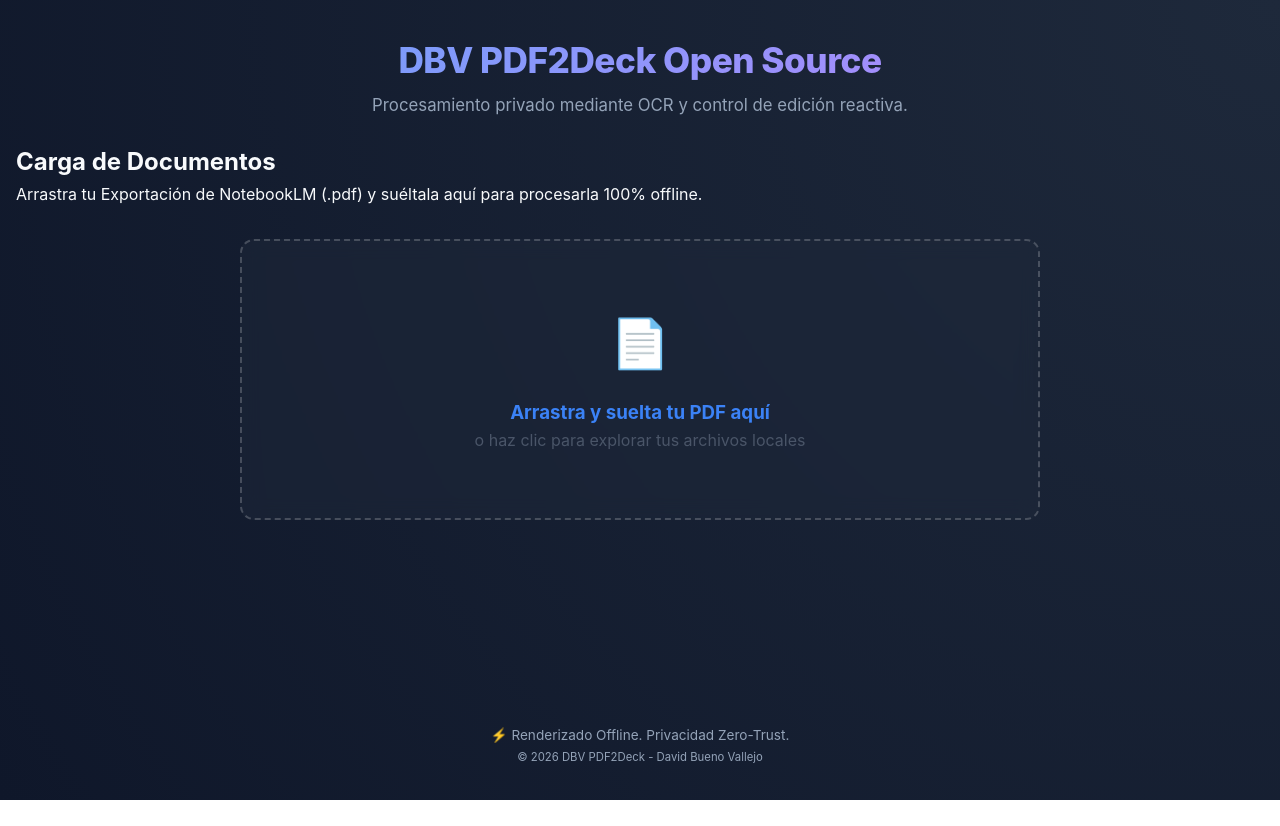
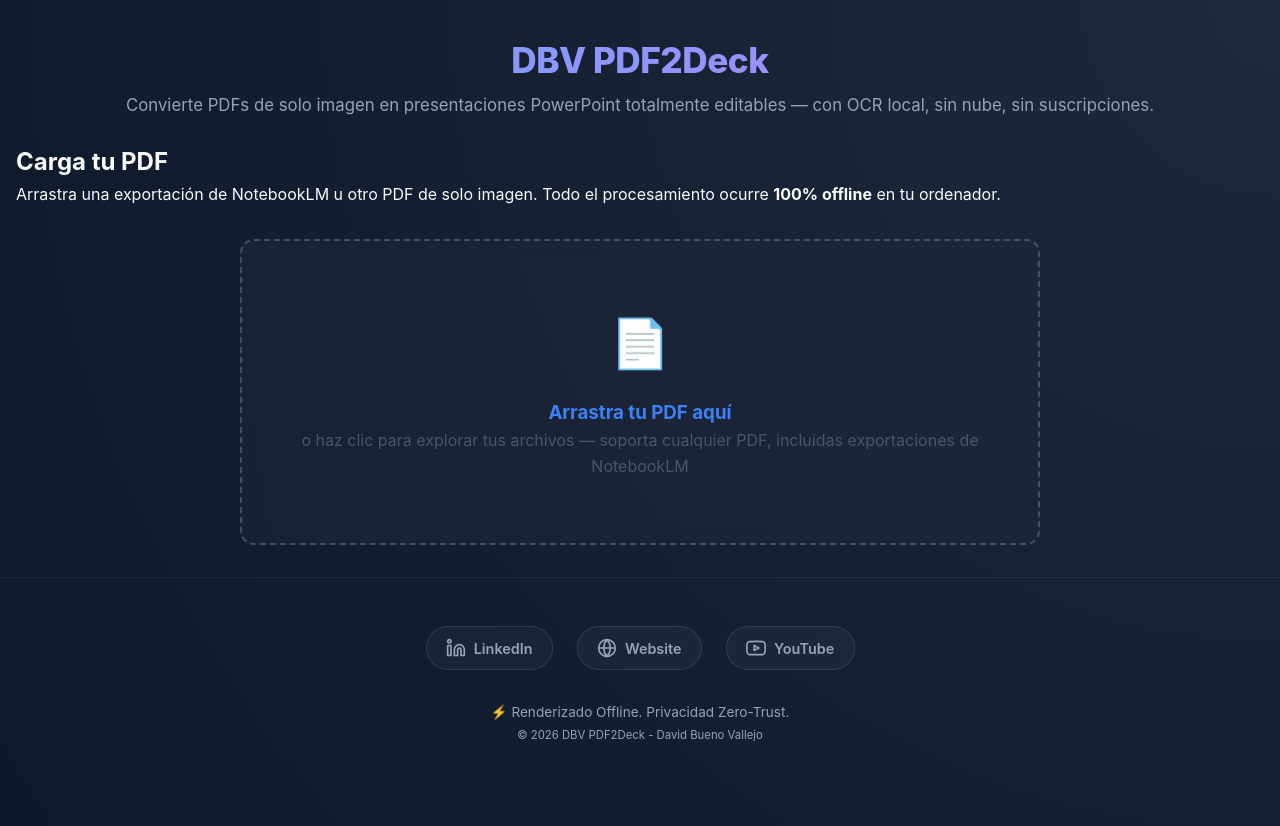
Before and after one commit to davidbuenov/dbv-pdf2deck, a plain HTML site: page frontend/index.html in a window 1280 px wide. Before the commit the page ends 800 px from the top, so only its background shows below. Drawn offline with Linux system fonts and the light colour scheme.

Commit message:
feat: initial release — DBV PDF2Deck v1.0

```diff
--- a/frontend/index.html
+++ b/frontend/index.html
@@ -8,8 +8,8 @@
 <head>
     <meta charset="UTF-8">
     <meta name="viewport" content="width=device-width, initial-scale=1.0">
-    <meta name="description" content="DBV PDF2Deck - Editor interactivo de PDFs con motor OCR integrado offline y exportaciones PPTX.">
-    <title>DBV PDF2Deck | Edición Visual y Segura</title>
+    <meta name="description" content="DBV PDF2Deck — Convierte PDFs de solo imagen en presentaciones PowerPoint editables usando OCR local y un editor visual. 100% offline.">
+    <title>DBV PDF2Deck | Convierte PDFs en PPTX editables</title>
 
     <!-- Política Estricta asumiendo seguridad: Scripts/Estilos internos o self, sin execs sucios -->
     <meta http-equiv="Content-Security-Policy" content="default-src 'self'; connect-src 'self' http://localhost:8000; style-src 'self' 'unsafe-inline'; script-src 'self'; img-src 'self' data: blob:;">
@@ -21,23 +21,23 @@
 </head>
 <body>
     <header role="banner">
-        <h1>DBV PDF2Deck Open Source</h1>
-        <p>Procesamiento privado mediante OCR y control de edición reactiva.</p>
+        <h1>DBV PDF2Deck</h1>
+        <p>Convierte PDFs de solo imagen en presentaciones PowerPoint totalmente editables &mdash; con OCR local, sin nube, sin suscripciones.</p>
     </header>
 
     <main role="main">
         <section aria-labelledby="upload-heading">
         <!-- Panel interactivo de Carga Modificado (Drag & Drop + Consola) -->
         <section id="upload-panel" aria-labelledby="upload-heading">
-            <h2 id="upload-heading">Carga de Documentos</h2>
-            <p>Arrastra tu Exportación de NotebookLM (.pdf) y suéltala aquí para procesarla 100% offline.</p>
+            <h2 id="upload-heading">Carga tu PDF</h2>
+            <p>Arrastra una exportación de NotebookLM u otro PDF de solo imagen. Todo el procesamiento ocurre <strong>100% offline</strong> en tu ordenador.</p>
 
             <div id="dropzone" class="dropzone-area" role="button" tabindex="0" aria-label="Área para soltar archivos PDF">
                 <input type="file" id="pdf-upload" accept="application/pdf" hidden>
                 <div class="dropzone-content">
                     <span class="icon" style="font-size: 3rem;">📄</span>
-                    <h3 style="margin-top: 1rem; color: var(--color-primary);">Arrastra y suelta tu PDF aquí</h3>
-                    <p style="color: #4a5568;">o haz clic para explorar tus archivos locales</p>
+                    <h3 style="margin-top: 1rem; color: var(--color-primary);">Arrastra tu PDF aquí</h3>
+                    <p style="color: #4a5568;">o haz clic para explorar tus archivos &mdash; soporta cualquier PDF, incluidas exportaciones de NotebookLM</p>
                 </div>
             </div>
 
@@ -197,6 +197,20 @@
     </main>
 
     <footer role="contentinfo">
+        <div class="social-links">
+            <a href="https://www.linkedin.com/in/davidbueno/" target="_blank" rel="noopener" title="LinkedIn" class="social-link linkedin">
+                <svg xmlns="http://www.w3.org/2000/svg" width="20" height="20" viewBox="0 0 24 24" fill="none" stroke="currentColor" stroke-width="2" stroke-linecap="round" stroke-linejoin="round"><path d="M16 8a6 6 0 0 1 6 6v7h-4v-7a2 2 0 0 0-2-2 2 2 0 0 0-2 2v7h-4v-7a6 6 0 0 1 6-6z"></path><rect x="2" y="9" width="4" height="12"></rect><circle cx="4" cy="4" r="2"></circle></svg>
+                <span>LinkedIn</span>
+            </a>
+            <a href="https://davidbuenov.com" target="_blank" rel="noopener" title="Website" class="social-link website">
+                <svg xmlns="http://www.w3.org/2000/svg" width="20" height="20" viewBox="0 0 24 24" fill="none" stroke="currentColor" stroke-width="2" stroke-linecap="round" stroke-linejoin="round"><circle cx="12" cy="12" r="10"></circle><line x1="2" y1="12" x2="22" y2="12"></line><path d="M12 2a15.3 15.3 0 0 1 4 10 15.3 15.3 0 0 1-4 10 15.3 15.3 0 0 1-4-10 15.3 15.3 0 0 1 4-10z"></path></svg>
+                <span>Website</span>
+            </a>
+            <a href="https://www.youtube.com/@davidbuenov" target="_blank" rel="noopener" title="YouTube" class="social-link youtube">
+                <svg xmlns="http://www.w3.org/2000/svg" width="20" height="20" viewBox="0 0 24 24" fill="none" stroke="currentColor" stroke-width="2" stroke-linecap="round" stroke-linejoin="round"><path d="M22.54 6.42a2.78 2.78 0 0 0-1.94-2C18.88 4 12 4 12 4s-6.88 0-8.6.42a2.78 2.78 0 0 0-1.94 2C1 8.11 1 12 1 12s0 3.89.46 5.58a2.78 2.78 0 0 0 1.94 2c1.72.42 8.6.42 8.6.42s6.88 0 8.6-.42a2.78 2.78 0 0 0 1.94-2C23 15.89 23 12 23 12s0-3.89-.46-5.58z"></path><polygon points="9.75 15.02 15.5 12 9.75 8.98 9.75 15.02"></polygon></svg>
+                <span>YouTube</span>
+            </a>
+        </div>
         <p>⚡ Renderizado Offline. Privacidad Zero-Trust.</p>
         <p><small>&copy; 2026 DBV PDF2Deck - David Bueno Vallejo</small></p>
     </footer>
--- a/frontend/styles.css
+++ b/frontend/styles.css
@@ -434,7 +434,74 @@
 
 footer {
     text-align: center;
-    padding-top: 2rem;
+    padding: 3rem 0;
     color: var(--color-text-muted);
     font-size: 0.85rem;
+    border-top: 1px solid rgba(255,255,255,0.05);
 }
+
+.social-links {
+    display: flex;
+    justify-content: center;
+    gap: 1.5rem;
+    margin-bottom: 2rem;
+}
+
+.social-link {
+    display: flex;
+    align-items: center;
+    gap: 8px;
+    text-decoration: none;
+    color: var(--color-text-muted);
+    background: rgba(255,255,255,0.03);
+    padding: 0.6rem 1.2rem;
+    border-radius: 50px;
+    border: 1px solid rgba(255,255,255,0.1);
+    font-weight: 600;
+    font-size: 0.9rem;
+    transition: all 0.3s cubic-bezier(0.4, 0, 0.2, 1);
+}
+
+.social-link svg {
+    transition: transform 0.3s ease;
+}
+
+.social-link:hover {
+    transform: translateY(-3px);
+    background: rgba(255,255,255,0.08);
+    border-color: rgba(255,255,255,0.2);
+    color: var(--color-text);
+}
+
+.social-link:hover svg {
+    transform: scale(1.1);
+}
+
+/* Brand Colors on Hover */
+.social-link.linkedin:hover {
+    color: #0077b5;
+    border-color: rgba(0, 119, 181, 0.4);
+}
+
+.social-link.website:hover {
+    color: #6366f1;
+    border-color: rgba(99, 102, 241, 0.4);
+}
+
+.social-link.youtube:hover {
+    color: #ff0000;
+    border-color: rgba(255, 0, 0, 0.4);
+}
+
+@media (max-width: 600px) {
+    .social-links {
+        flex-direction: column;
+        align-items: center;
+        gap: 0.75rem;
+    }
+    .social-link {
+        width: 100%;
+        max-width: 200px;
+        justify-content: center;
+    }
+}
```
